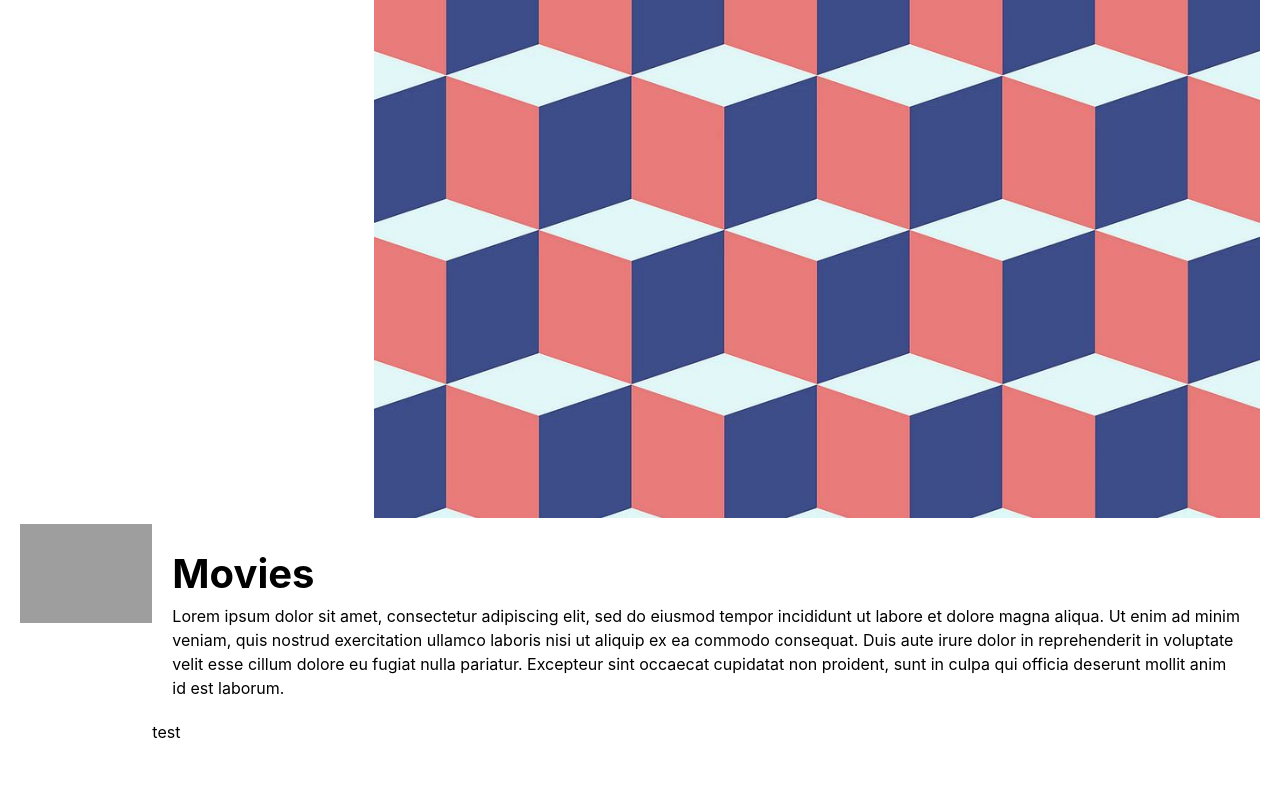
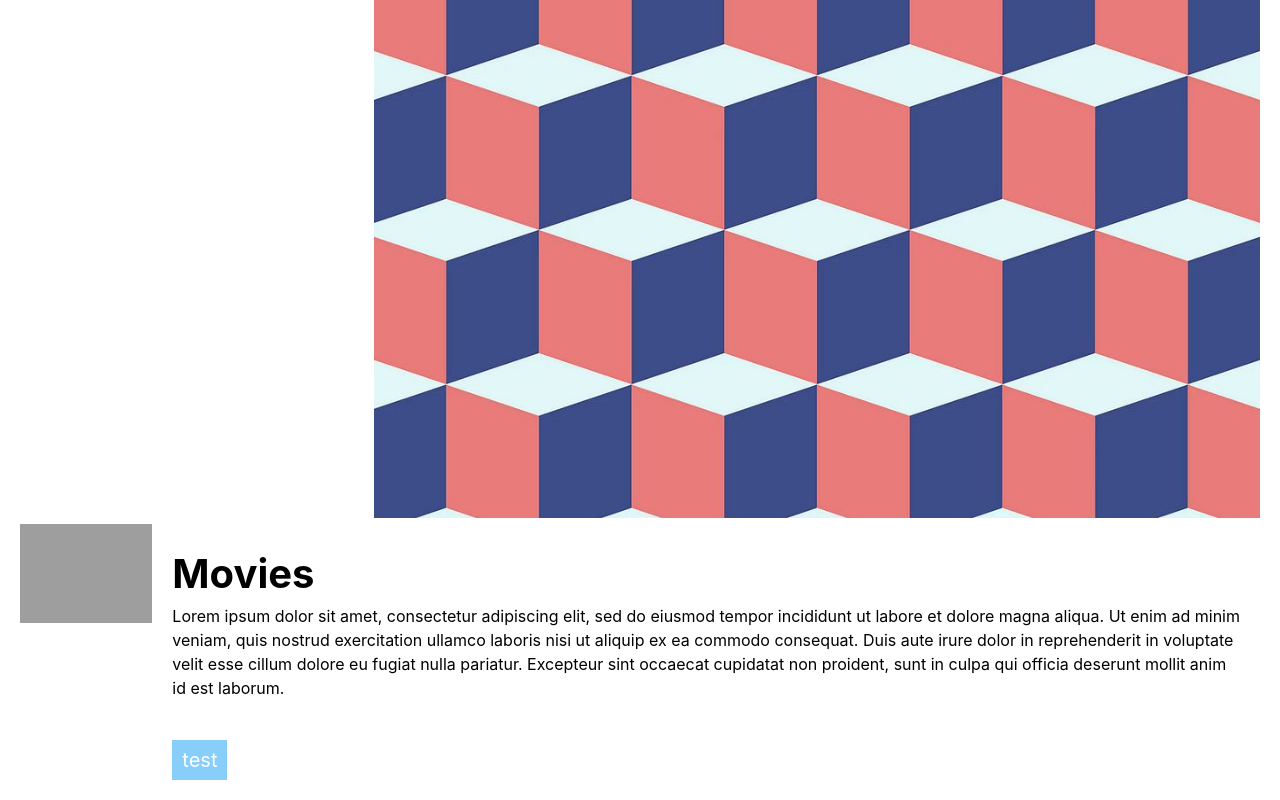
Before and after one commit to LeonTan828/personal-website-2.0, a React (Vite) app: page / in a window 1280 px wide. Shown: the part 1822-2622 px from the top of the page. Before the commit the page ends 2566 px from the top, so only its background shows below. Built offline with nearby package versions, Linux system fonts and the light colour scheme; grey boxes are pictures that could not be loaded.

Commit message:
styling for button component

```diff
--- a/src/components/InfoSections/components/Button.tsx
+++ b/src/components/InfoSections/components/Button.tsx
@@ -1,4 +1,4 @@
-// import '../../../styles/info_sections/components/ImageTile.css';
+import '../../../styles/info_sections/components/Button.css';
 
 type ButtonProps = {
   title: string;
--- a/src/components/InfoSections/sections/interest-sections/Movies.tsx
+++ b/src/components/InfoSections/sections/interest-sections/Movies.tsx
@@ -28,9 +28,7 @@ function Movies() {
             link='fakelink'
           />
         </div>
-
       </div>
-
     </div>
   );
 };
--- /dev/null
+++ b/src/styles/info_sections/components/Button.css
@@ -0,0 +1,12 @@
+.button {
+  /* Layout */
+  margin: 20px;
+  padding: 5px 10px;
+
+  /* Color */
+  background-color:lightskyblue;
+
+  /* Typography */
+  font-size: 20px;
+  color: white;
+}
```
